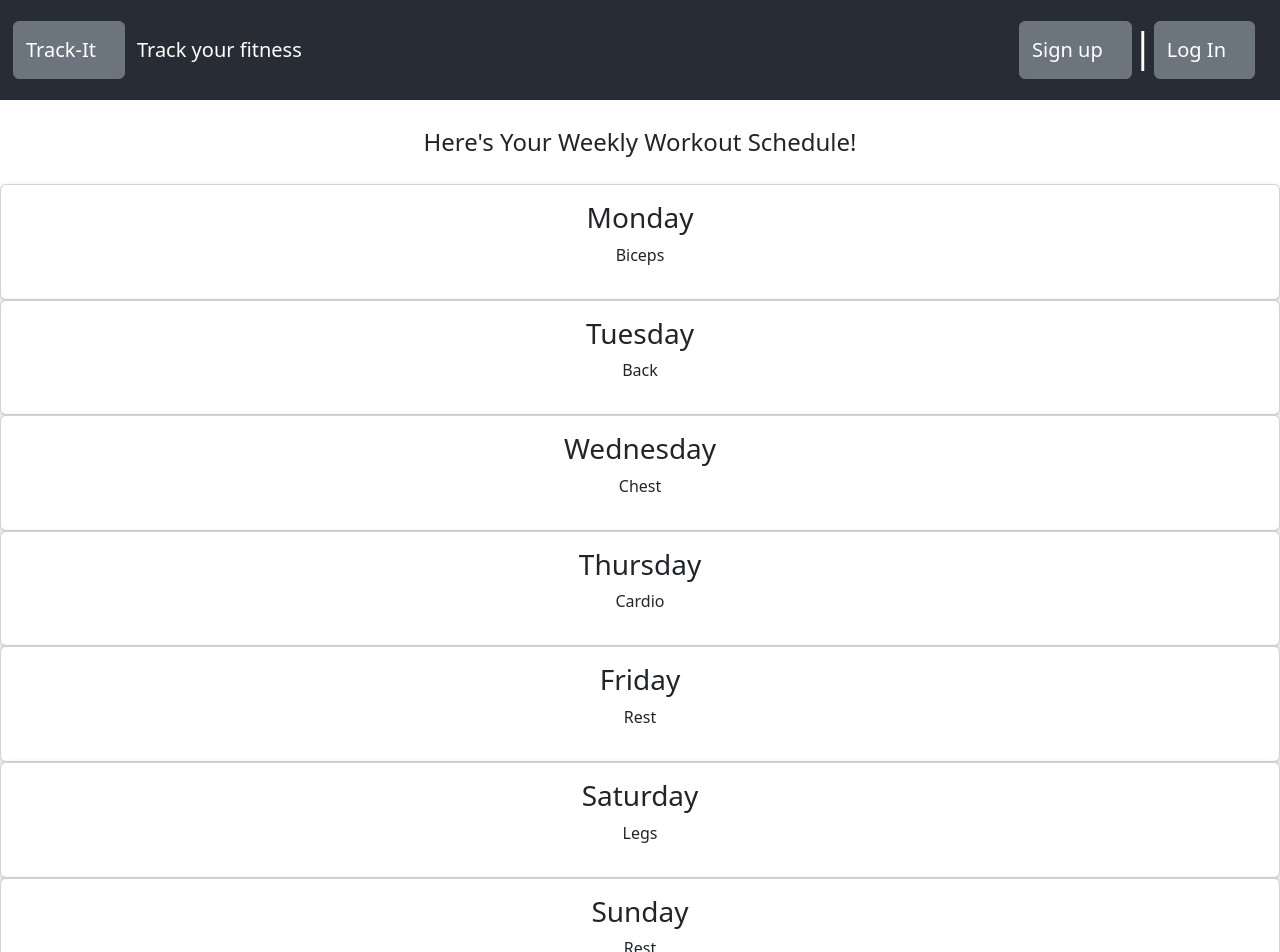
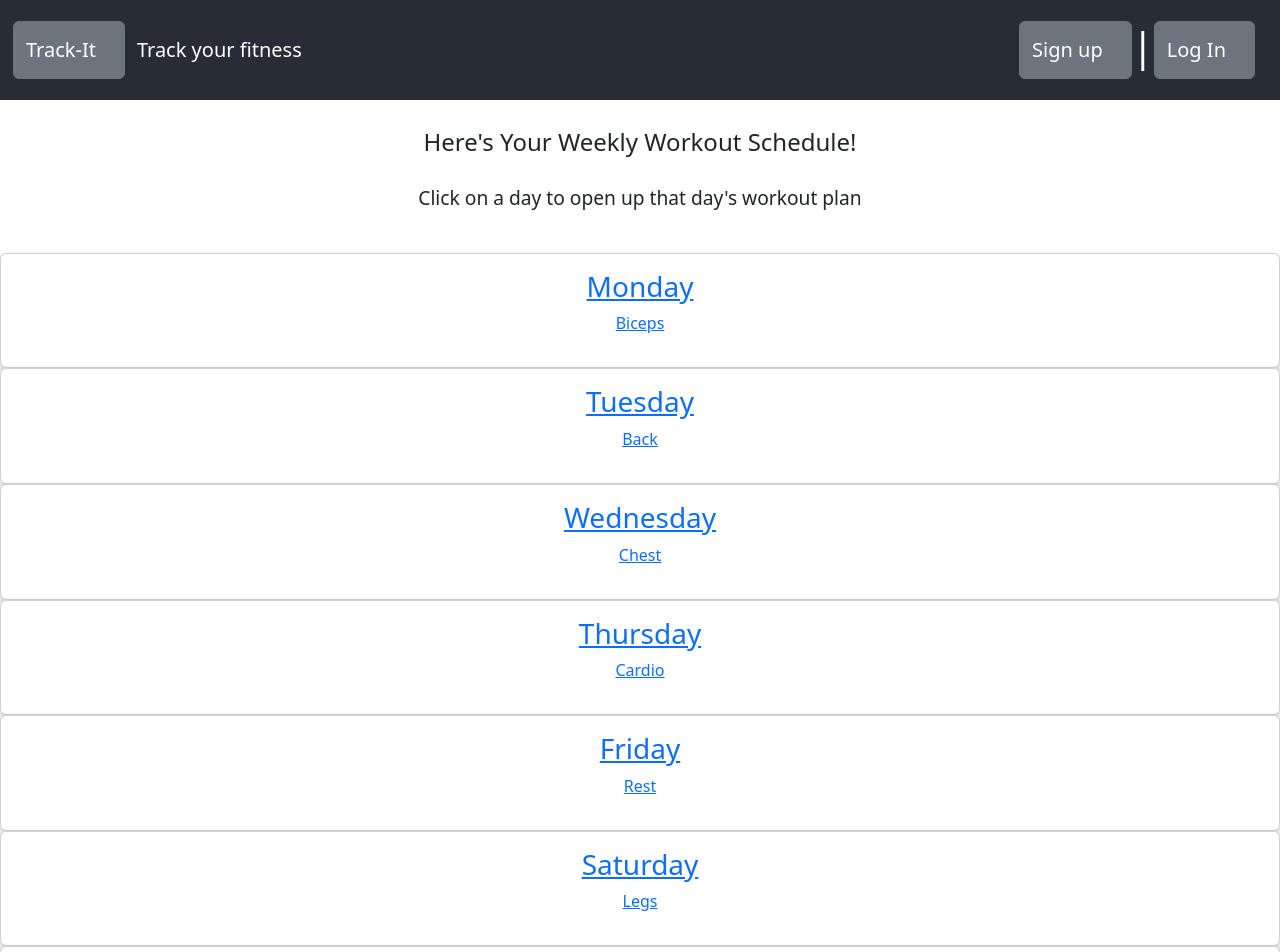
Before and after one commit to ericsolomonjs/TrackIt, a React (Create React App) app in the folder client/: page / in a window 1280 px wide. Shown: the top 952 px of the page. Built offline with nearby package versions, Linux system fonts and the light colour scheme.

Commit message:
adding a tag for day cards

```diff
--- a/client/src/components/WeeklySchedule.js
+++ b/client/src/components/WeeklySchedule.js
@@ -8,39 +8,53 @@
     <br />
     <di className="caption-header"> Here's Your Weekly Workout Schedule!</di>
     <br />
+    <p className="info-note"> Click on a day to open up that day's workout plan</p>
+    <br/>
     <div className="main-container">
       <div className="row">
         <div className="column">
+          <a className="card-click" href="/">
             <div className="card">
               <h3>Monday</h3>
               <p>Biceps</p>
             </div>
-
+          </a>
+          <a className="card-click" href="/">
             <div class="card">
               <h3>Tuesday</h3>
               <p>Back</p>
             </div>
-
+          </a>
+          <a className="card-click" href="/">
             <div class="card">
               <h3>Wednesday</h3>
               <p>Chest</p>
             </div>
+          </a>
+          <a className="card-click" href="/">
             <div class="card">
               <h3>Thursday</h3>
               <p>Cardio</p>
             </div>
+          </a>
+          <a className="card-click" href="/">
             <div class="card">
               <h3>Friday</h3>
               <p>Rest</p>
             </div>
+          </a>
+          <a className="card-click" href="/">
             <div class="card">
               <h3>Saturday</h3>
               <p>Legs</p>
             </div>
+          </a>
+          <a className="card-click" href="/">
             <div class="card">
               <h3>Sunday</h3>
               <p>Rest</p>
             </div>
+          </a>
         </div>
       </div>
     </div>
--- a/client/src/styles/WeeklySchedule.css
+++ b/client/src/styles/WeeklySchedule.css
@@ -13,6 +13,17 @@
   width: 25%;
 }
 
+a, a:hover, a:visited, a:active {
+  color: inherit;
+  text-decoration: none;
+
+ }
+
+ .info-note {
+  display: flex;
+  justify-content: center;
+  font-size: larger;
+ }
 
 .caption-header {
   display: flex;
```
Lines whose indentation alone changed are shown as unchanged.
